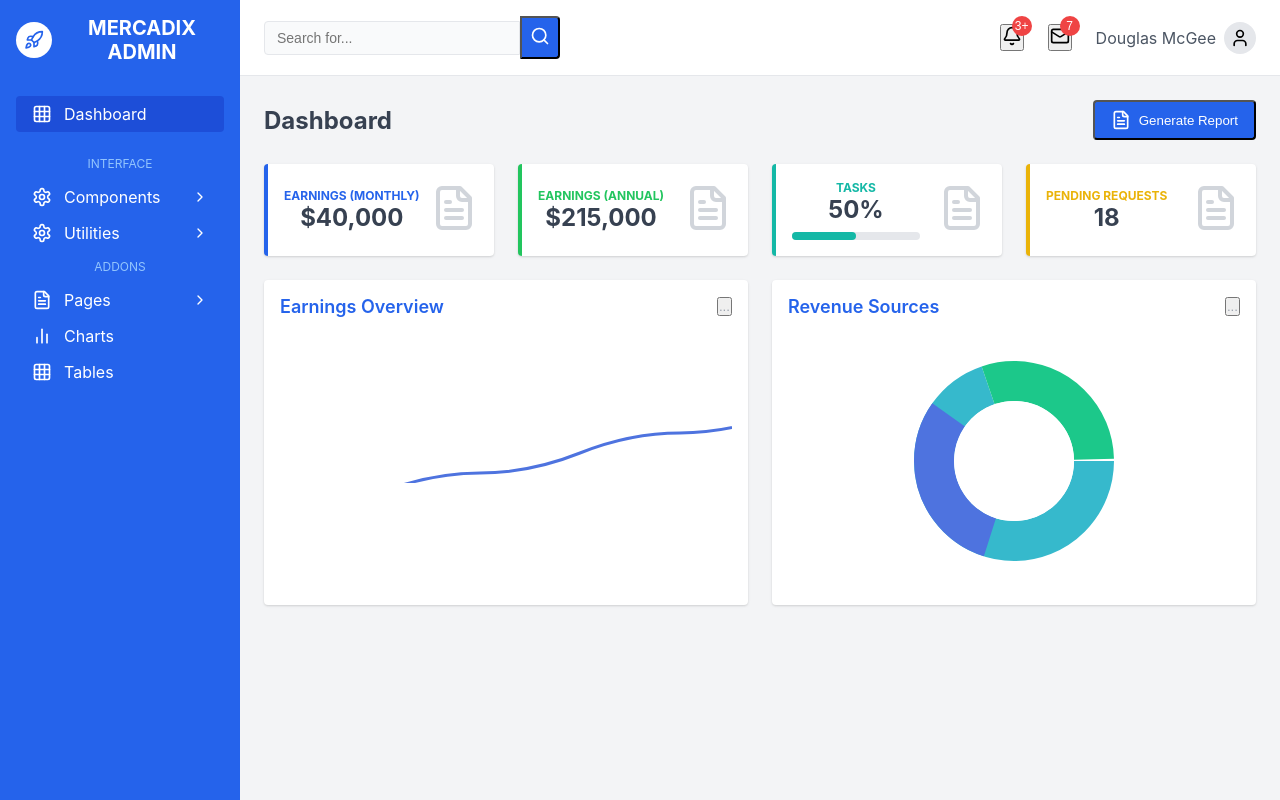
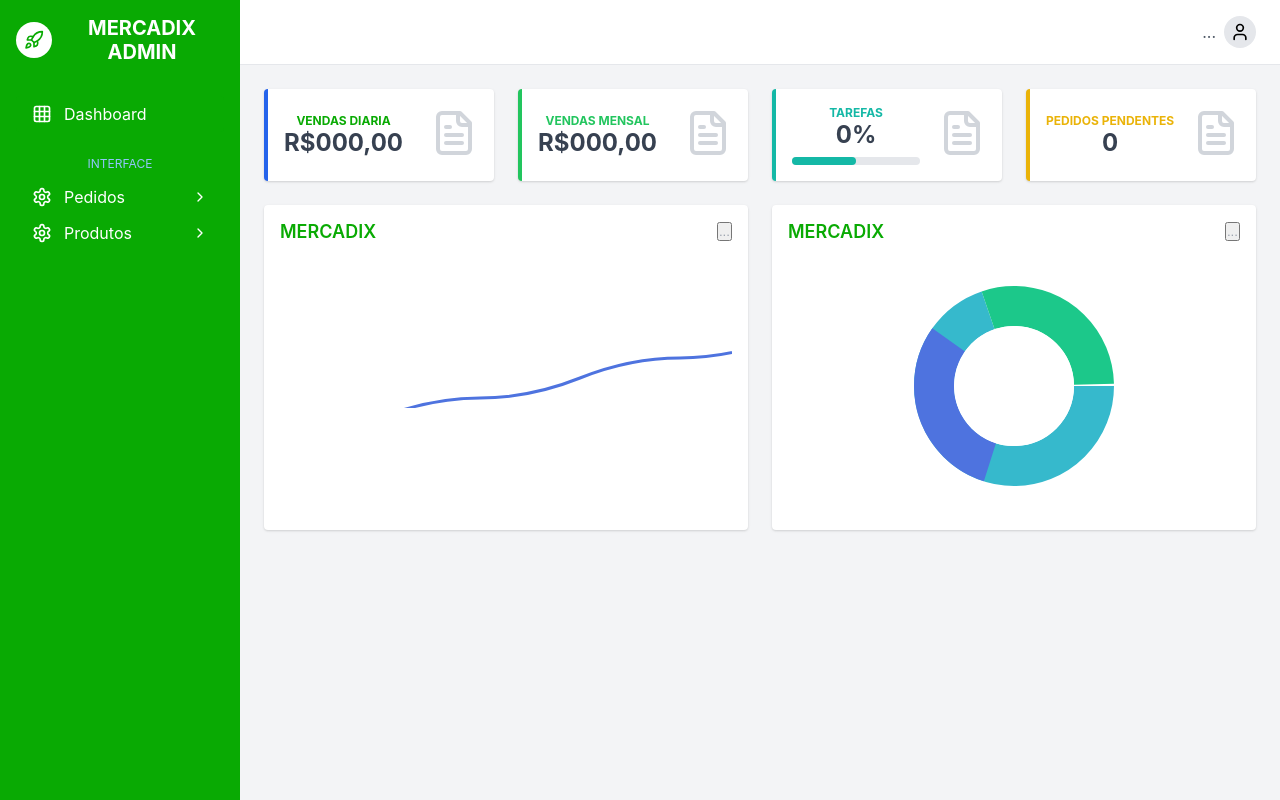
Before and after one commit to Anna-Moreira-Clara/mercadix, a React (Vite) app: page /dashboard in a window 1280 px wide. Built offline with nearby package versions, Linux system fonts and the light colour scheme.

Commit message:
alterações no dashboard

```diff
--- a/src/assets/components/Tela-Admin/Dashboard.jsx
+++ b/src/assets/components/Tela-Admin/Dashboard.jsx
@@ -30,42 +30,19 @@
             <div className="flex items-center justify-between px-4 py-2 hover:bg-blue-700 rounded cursor-pointer">
               <div className="flex items-center gap-3">
                 <Settings className="h-5 w-5" />
-                <span>Components</span>
+                <span>Pedidos</span>
               </div>
               <ChevronRight className="h-4 w-4" />
             </div>
             <div className="flex items-center justify-between px-4 py-2 hover:bg-blue-700 rounded cursor-pointer">
               <div className="flex items-center gap-3">
                 <Settings className="h-5 w-5" />
-                <span>Utilities</span>
+                <span>Produtos</span>
               </div>
               <ChevronRight className="h-4 w-4" />
             </div>
           </div>
 
-          {/* Addons Section */}
-          <div className="px-4 mt-2">
-            <p className="text-xs text-blue-300 px-4 mb-2">ADDONS</p>
-            <div className="flex items-center justify-between px-4 py-2 hover:bg-blue-700 rounded cursor-pointer">
-              <div className="flex items-center gap-3">
-                <FileText className="h-5 w-5" />
-                <span>Pages</span>
-              </div>
-              <ChevronRight className="h-4 w-4" />
-            </div>
-            <div className="flex items-center justify-between px-4 py-2 hover:bg-blue-700 rounded cursor-pointer">
-              <div className="flex items-center gap-3">
-                <BarChart2 className="h-5 w-5" />
-                <span>Charts</span>
-              </div>
-            </div>
-            <div className="flex items-center justify-between px-4 py-2 hover:bg-blue-700 rounded cursor-pointer">
-              <div className="flex items-center gap-3">
-                <Grid className="h-5 w-5" />
-                <span>Tables</span>
-              </div>
-            </div>
-          </div>
         </nav>
 
       </div>
@@ -76,32 +53,13 @@
         <header className="bg-white border-b flex items-center justify-between px-6 py-4">
           {/* Search */}
           <div className="relative flex items-center">
-            <input
-              type="text"
-              placeholder="Search for..."
-              className="pl-3 pr-10 py-2 border rounded-l bg-gray-50 text-sm w-64"
-            />
-            <button className="bg-blue-600 text-white p-2 rounded-r">
-              <Search className="h-5 w-5" />
-            </button>
           </div>
 
           {/* User Info */}
           <div className="flex items-center gap-6">
-            <div className="relative">
-                <button>
-              <Bell className="h-5 w-5" />
-              <span className="absolute -top-2 -right-2 bg-red-500 text-white text-xs rounded-full h-5 w-5 flex items-center justify-center">3+</span>
-              </button>
-            </div>
-            <div className="relative">
-                <button>
-              <Mail className="h-5 w-5" />
-              <span className="absolute -top-2 -right-2 bg-red-500 text-white text-xs rounded-full h-5 w-5 flex items-center justify-center">7</span>
-              </button>
-            </div>
             <div className="flex items-center gap-2">
-              <span className="text-gray-600">Douglas McGee</span>
+              {/* Esses ... seria o nome do Usuário logado */}
+              <span className="text-gray-600">...</span>
               <div className="bg-gray-200 h-8 w-8 rounded-full flex items-center justify-center">
                 <User className="h-5 w-5" />
               </div>
@@ -111,20 +69,14 @@
 
         {/* Dashboard Content */}
         <main className="flex-1 overflow-auto p-6 bg-gray-100">
-          <div className="flex items-center justify-between mb-6">
-            <h1 className="text-2xl font-bold text-gray-700">Dashboard</h1>
-            <button className="bg-blue-600 text-white px-4 py-2 rounded flex items-center gap-2">
-              <FileText className="h-5 w-5" />
-              Generate Report
-            </button>
-          </div>
+
 
           {/* Stats Cards */}
           <div className="grid grid-cols-4 gap-6 mb-6">
             <div className="bg-white rounded border-l-4 border-blue-600 shadow flex items-center justify-between p-4">
               <div>
-                <p className="text-xs font-bold text-blue-600">EARNINGS (MONTHLY)</p>
-                <p className="text-2xl font-bold text-gray-700">$40,000</p>
+                <p className="text-xs font-bold text-blue-600">VENDAS DIARIA</p>
+                <p className="text-2xl font-bold text-gray-700">R$000,00</p>
               </div>
               <div className="text-gray-300">
                 <FileText className="h-12 w-12" />
@@ -133,8 +85,8 @@
 
             <div className="bg-white rounded border-l-4 border-green-500 shadow flex items-center justify-between p-4">
               <div>
-                <p className="text-xs font-bold text-green-500">EARNINGS (ANNUAL)</p>
-                <p className="text-2xl font-bold text-gray-700">$215,000</p>
+                <p className="text-xs font-bold text-green-500">VENDAS MENSAL</p>
+                <p className="text-2xl font-bold text-gray-700">R$000,00</p>
               </div>
               <div className="text-gray-300">
                 <FileText className="h-12 w-12" />
@@ -143,8 +95,8 @@
 
             <div className="bg-white rounded border-l-4 border-teal-500 shadow flex items-center justify-between p-4">
               <div>
-                <p className="text-xs font-bold text-teal-500">TASKS</p>
-                <p className="text-2xl font-bold text-gray-700">50%</p>
+                <p className="text-xs font-bold text-teal-500">TAREFAS</p>
+                <p className="text-2xl font-bold text-gray-700">0%</p>
                 <div className="w-32 h-2 bg-gray-200 mt-2 rounded">
                   <div className="w-16 h-2 bg-teal-500 rounded"></div>
                 </div>
@@ -156,8 +108,8 @@
 
             <div className="bg-white rounded border-l-4 border-yellow-500 shadow flex items-center justify-between p-4">
               <div>
-                <p className="text-xs font-bold text-yellow-500">PENDING REQUESTS</p>
-                <p className="text-2xl font-bold text-gray-700">18</p>
+                <p className="text-xs font-bold text-yellow-500">PEDIDOS PENDENTES</p>
+                <p className="text-2xl font-bold text-gray-700">0</p>
               </div>
               <div className="text-gray-300">
                 <FileText className="h-12 w-12" />
@@ -169,7 +121,7 @@
           <div className="grid grid-cols-2 gap-6">
             <div className="bg-white rounded shadow p-4">
               <div className="flex justify-between items-center mb-4">
-                <h2 className="text-lg font-semibold text-blue-600">Earnings Overview</h2>
+                <h2 className="text-lg font-semibold text-blue-600">MERCADIX</h2>
                 <button className="text-gray-400">...</button>
               </div>
               <div className="h-64 bg-white">
@@ -188,7 +140,7 @@
 
             <div className="bg-white rounded shadow p-4">
               <div className="flex justify-between items-center mb-4">
-                <h2 className="text-lg font-semibold text-blue-600">Revenue Sources</h2>
+                <h2 className="text-lg font-semibold text-blue-600">MERCADIX</h2>
                 <button className="text-gray-400">...</button>
               </div>
               <div className="h-64 flex items-center justify-center">
--- a/src/assets/components/Tela-Admin/dash.css
+++ b/src/assets/components/Tela-Admin/dash.css
@@ -240,7 +240,7 @@
 }
 
 .bg-blue-600 {
-    background-color: #2563eb;
+  background-color: #09aa03;
 }
 
 .bg-white {
@@ -248,7 +248,7 @@
 }
 
 .bg-blue-700 {
-    background-color: #1d4ed8;
+  background-color: #09aa03;
 }
 
 .bg-blue-500 {
@@ -280,7 +280,7 @@
 }
 
 .text-blue-600 {
-    color: #2563eb;
+  color: #09aa03;
 }
 
 .text-blue-300 {
```
Lines whose indentation alone changed are shown as unchanged.
